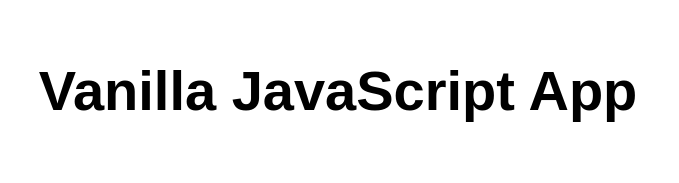
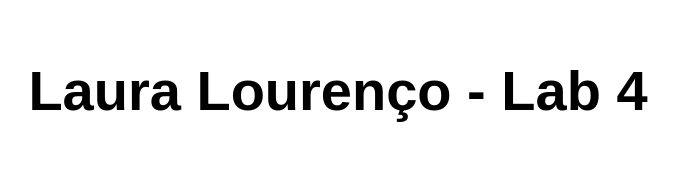
Before and after one commit to lauralll520/my-first-static-web-app, a website: page src/index.html in a window 1280 px wide. Shown: the whole page, without its empty margins (302-981 px from the left). Drawn offline with Linux system fonts and the light colour scheme.

Commit message:
index.html

```diff
--- a/src/index.html
+++ b/src/index.html
@@ -5,12 +5,12 @@
   <meta charset="UTF-8">
   <meta name="viewport" content="width=device-width, initial-scale=1.0">
   <link rel="stylesheet" href="styles.css">
-  <title>Vanilla JavaScript App</title>
+  <title>laboratorio 4</title>
 </head>
 
 <body>
   <main>
-    <h1>Vanilla JavaScript App</h1>
+    <h1>Laura Lourenço - Lab 4</h1>
   </main>
 </body>
 
```
